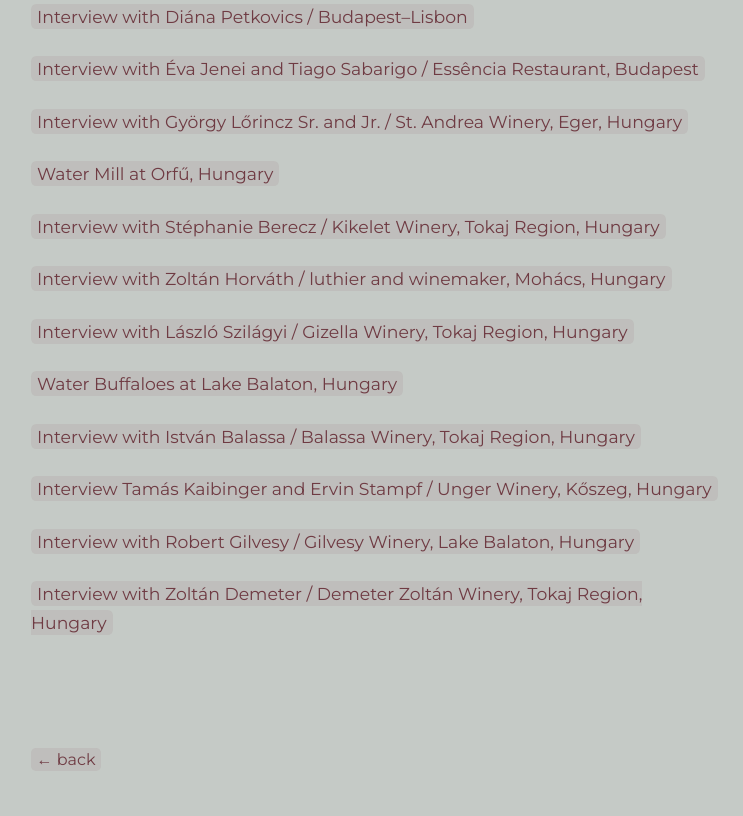
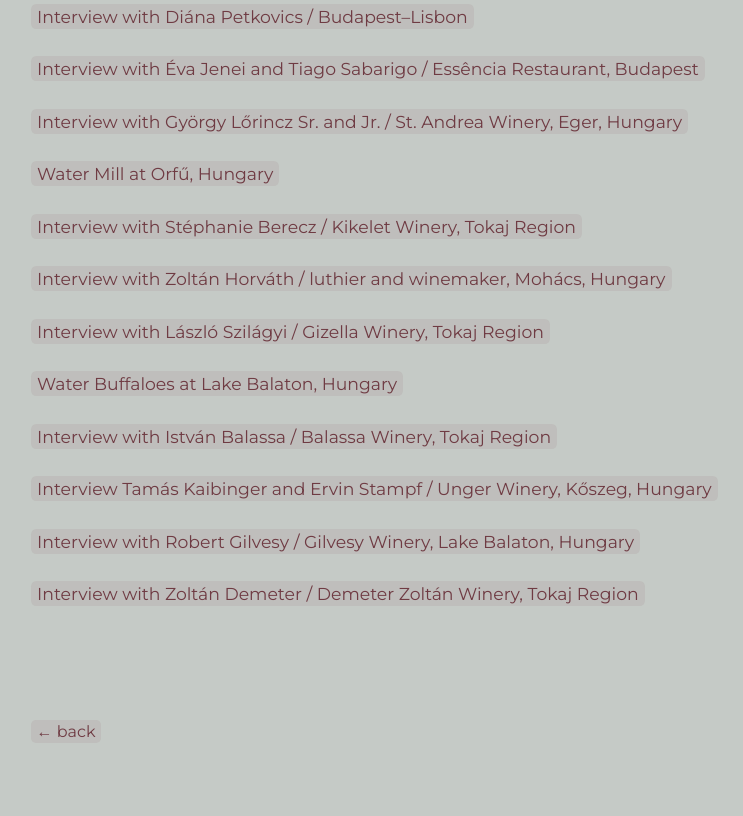
Before and after one commit to coneqt-stack/gergelysamson.com, a plain HTML site: page articles.html in a window 1280 px wide. Shown: the part 445-1261 px from the top of the page, without its empty margins (261-1004 px from the left). Drawn offline with Linux system fonts and the light colour scheme.

Commit message:
Update articles.html

```diff
--- a/articles.html
+++ b/articles.html
@@ -191,7 +191,7 @@
         </div>
         <div class="about-item">
           <a href="hhttps://mandiner.hu/kultura/2021/05/berecz-stephanie-borasz-interju">
-            Interview with Stéphanie Berecz / Kikelet Winery, Tokaj Region, Hungary
+            Interview with Stéphanie Berecz / Kikelet Winery, Tokaj Region
           </a>
         </div>
 
@@ -203,7 +203,7 @@
 
         <div class="about-item">
           <a href="https://mandiner.hu/hirek/2021/02/szilagyi-laszlo-tokaji-borasz">
-            Interview with László Szilágyi / Gizella Winery, Tokaj Region, Hungary
+            Interview with László Szilágyi / Gizella Winery, Tokaj Region
           </a>
         </div>
 
@@ -215,7 +215,7 @@
 
         <div class="about-item">
           <a href="https://mandiner.hu/hirek/2020/12/balassa-istvan-tokaj-pincesor">
-            Interview with István Balassa / Balassa Winery, Tokaj Region, Hungary
+            Interview with István Balassa / Balassa Winery, Tokaj Region
           </a>
         </div>
         <div class="about-item">
@@ -232,7 +232,7 @@
 
         <div class="about-item">
           <a href="https://mandiner.hu/kultura/2021/02/demeter-zoltan-tokaj-borasz-interju">
-            Interview with Zoltán Demeter / Demeter Zoltán Winery, Tokaj Region, Hungary
+            Interview with Zoltán Demeter / Demeter Zoltán Winery, Tokaj Region
           </a>
         </div>
 
```
